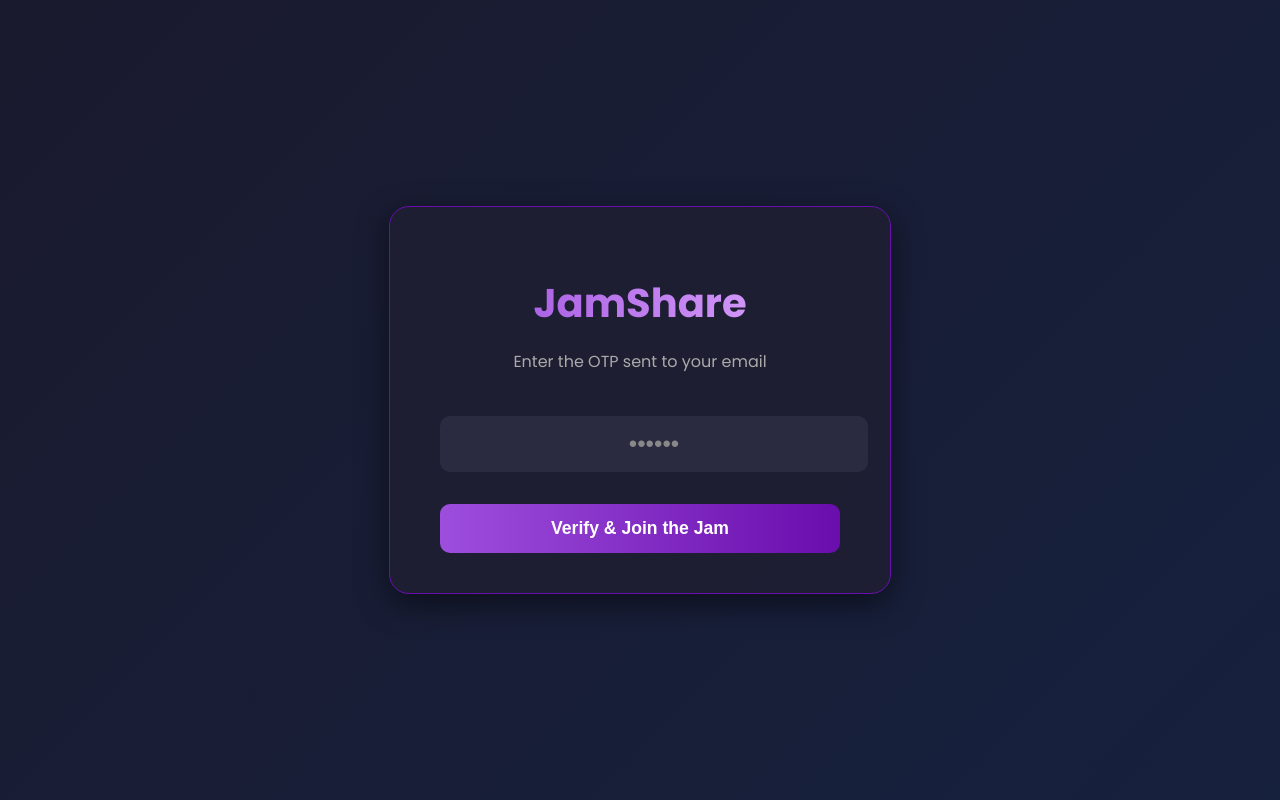
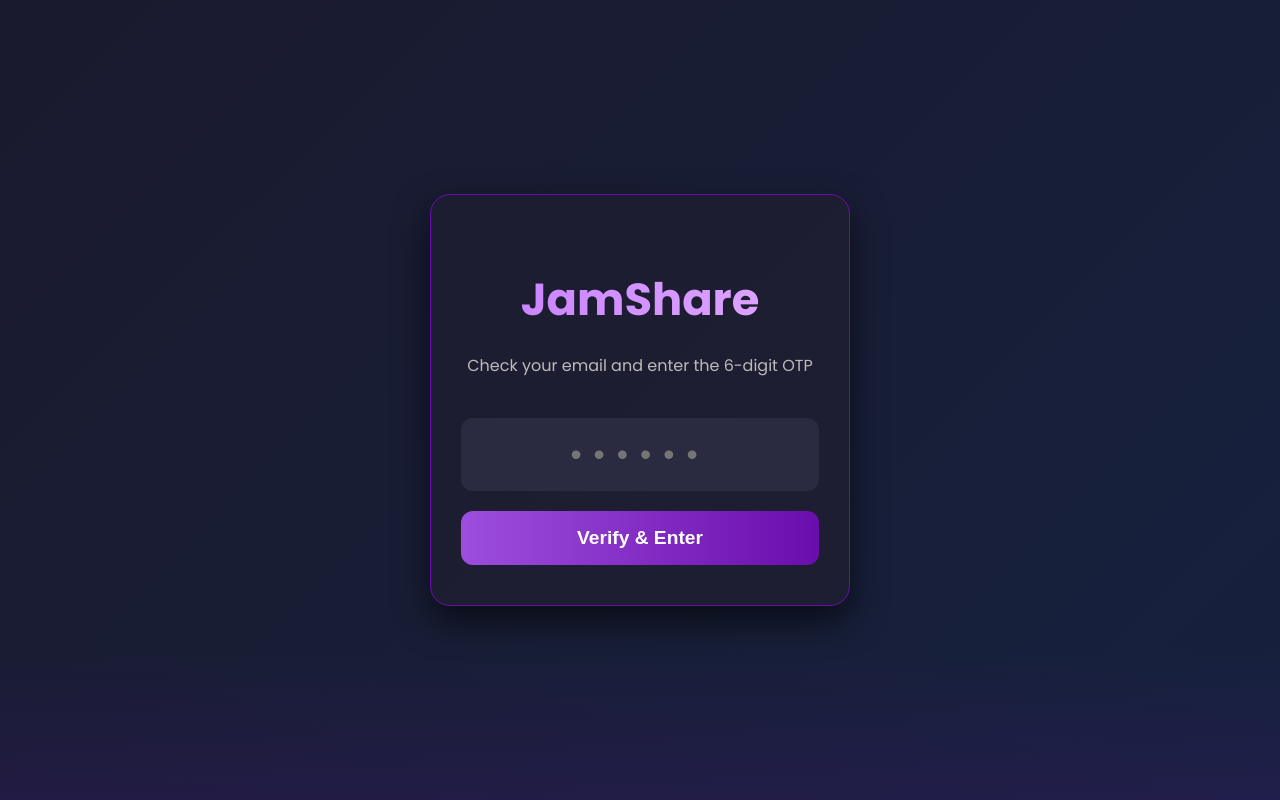
Before and after one commit to yannickmbiatem/JamShare, a Flask app: template templates/otp.html in a window 1280 px wide. Run offline with Flask 3, Linux system fonts and the light colour scheme; the template is opened without the code that fills it, so the values that code supplies are empty; parts of the project's set-up code (start-up, migrations or seed data) failed here and were passed over.

Commit message:
Update otp.html

```diff
--- a/templates/otp.html
+++ b/templates/otp.html
@@ -6,26 +6,31 @@
     <title>JamShare - Verify OTP</title>
     <link href="https://fonts.googleapis.com/css2?family=Poppins:wght@400;500;600;700&display=swap" rel="stylesheet">
     <style>
-        body { margin: 0; padding: 0; font-family: 'Poppins', sans-serif; background: linear-gradient(135deg, #1a1a2e, #16213e); color: #eee; height: 100vh; display: flex; justify-content: center; align-items: center; overflow: hidden; }
-        .container { background: rgba(30, 30, 50, 0.9); padding: 40px 50px; border-radius: 20px; box-shadow: 0 10px 30px rgba(0, 0, 0, 0.5); width: 400px; text-align: center; position: relative; border: 1px solid #6a0dad; }
-        h1 { font-size: 2.5em; margin-bottom: 10px; background: linear-gradient(90deg, #9d4edd, #e0aaff);background-clip:text; -webkit-background-clip: text; -webkit-text-fill-color: transparent; }
-        p { color: #aaa; margin-bottom: 30px; }
-        input { width: 100%; padding: 14px; margin: 12px 0; border: none; border-radius: 10px; background: #2a2a40; color: white; font-size: 1em; text-align: center; letter-spacing: 8px; font-size: 1.5em; }
-        input::placeholder { color: #888; letter-spacing: normal; }
-        button { width: 100%; padding: 14px; background: linear-gradient(90deg, #9d4edd, #6a0dad); color: white; border: none; border-radius: 10px; font-size: 1.1em; font-weight: 600; cursor: pointer; margin-top: 20px; transition: 0.3s; }
-        button:hover { transform: translateY(-3px); box-shadow: 0 8px 20px rgba(157, 78, 221, 0.4); }
+        * { box-sizing: border-box; }
+        body { margin: 0; padding: 0; font-family: 'Poppins', sans-serif; background: linear-gradient(135deg, #1a1a2e, #16213e); color: #eee; min-height: 100vh; display: flex; justify-content: center; align-items: center; overflow: hidden; position: relative; }
+        .sound-wave { position: absolute; bottom: 0; left: 0; width: 100%; height: 150px; background: linear-gradient(to top, rgba(106, 13, 173, 0.3), transparent); opacity: 0.4; animation: wave 10s infinite linear; }
+        @keyframes wave { 0% { background-position: 0% 0; } 100% { background-position: 100% 0; } }
+        .container { background: rgba(30, 30, 50, 0.95); padding: 40px 30px; border-radius: 20px; box-shadow: 0 15px 35px rgba(0, 0, 0, 0.6); width: 90%; max-width: 420px; text-align: center; position: relative; z-index: 1; border: 1px solid #6a0dad; }
+        h1 { font-size: 2.8em; margin-bottom: 8px; background: linear-gradient(90deg, #c77dff, #e0aaff); background-clip:text; -webkit-background-clip: text; -webkit-text-fill-color: transparent; }
+        p { color: #bbb; margin: 20px 0; }
+        .error { color: #ff6b6b; }
+        input { width: 100%; padding: 18px; margin: 20px 0; border: none; border-radius: 12px; background: #2a2a40; color: white; font-size: 2em; text-align: center; letter-spacing: 12px; }
+        input:focus { outline: none; box-shadow: 0 0 0 3px rgba(157, 78, 221, 0.4); }
+        button { width: 100%; padding: 16px; background: linear-gradient(90deg, #9d4edd, #6a0dad); color: white; border: none; border-radius: 12px; font-size: 1.2em; font-weight: 600; cursor: pointer; transition: 0.3s; }
+        button:hover { transform: translateY(-4px); box-shadow: 0 10px 25px rgba(157, 78, 221, 0.5); }
     </style>
 </head>
 <body>
+    <div class="sound-wave"></div>
     <div class="container">
         <h1>JamShare</h1>
-        <p>Enter the OTP sent to your email</p>
+        <p>Check your email and enter the 6-digit OTP</p>
         {% if message %}
-            <p style="color: #ff6b6b;">{{ message }}</p>
+            <p class="error">{{ message }}</p>
         {% endif %}
         <form method="POST" action="/verify_otp">
             <input type="text" name="otp" placeholder="••••••" maxlength="6" required>
-            <button type="submit">Verify & Join the Jam</button>
+            <button type="submit">Verify & Enter</button>
         </form>
     </div>
 </body>
```
